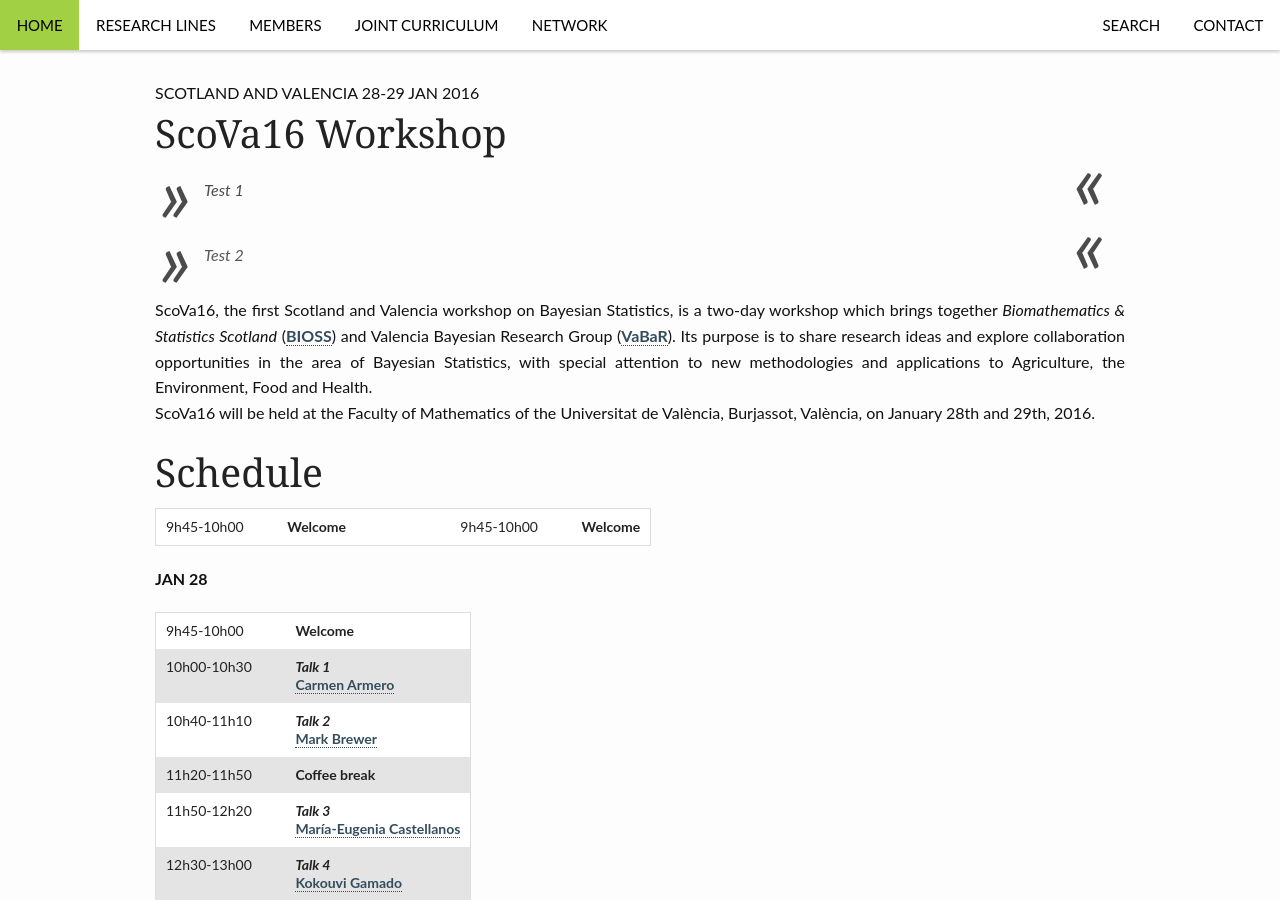
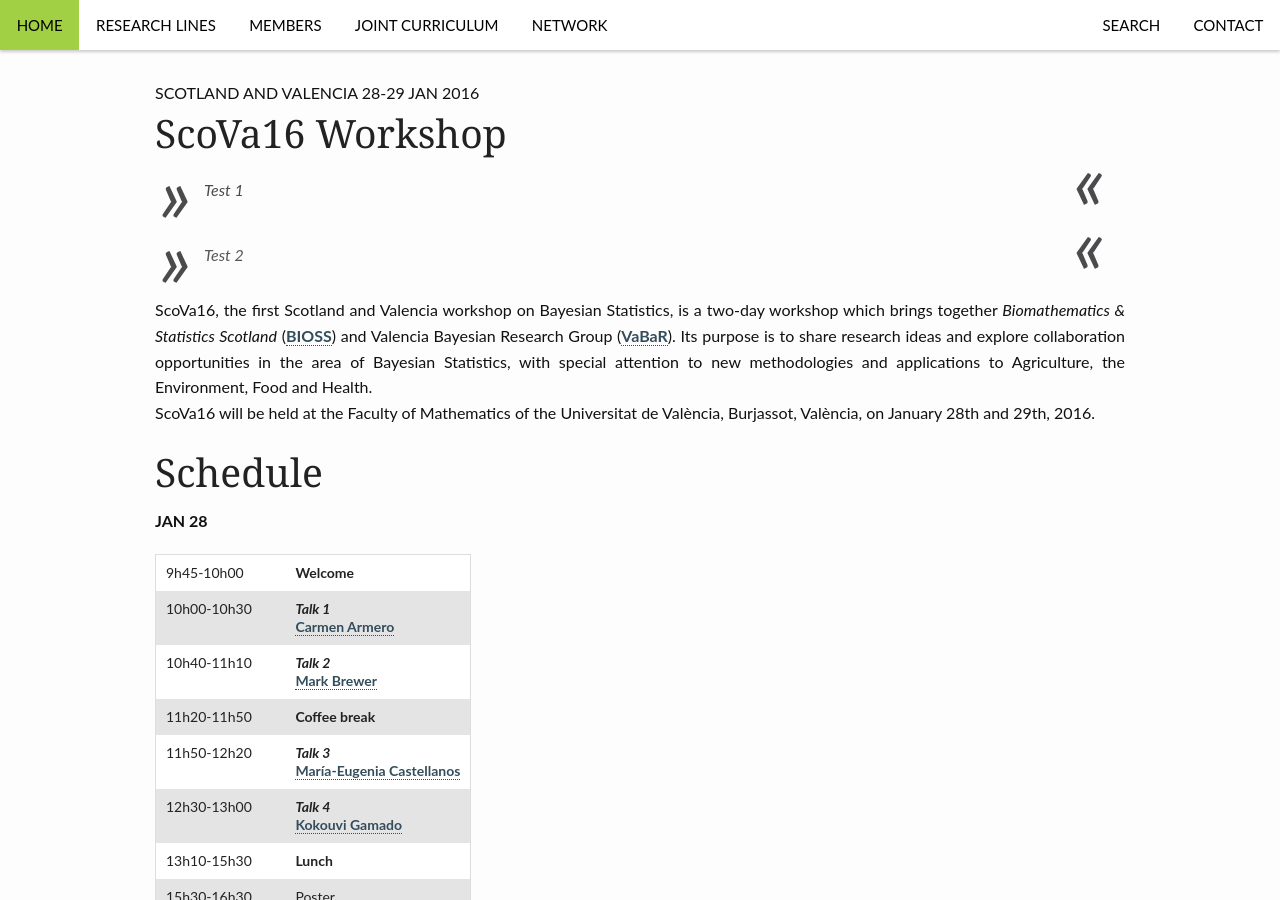
Before and after one commit to VABAR/VABAR.github.io, a Jekyll site: the page built from _posts/events/2015-11-25-ScoVa16.md, in a window 1280 px wide and 900 px high. Built offline with Jekyll 4.4.1, drawn with Linux system fonts in a browser that asks for light colours.

Commit message:
Update 2015-11-25-ScoVa16.md

```diff
--- a/_posts/events/2015-11-25-ScoVa16.md
+++ b/_posts/events/2015-11-25-ScoVa16.md
@@ -17,8 +17,6 @@
 </p>
 
 # Schedule
-
-9h45-10h00  || **Welcome** | | | | | 9h45-10h00  || **Welcome**
 
 **JAN 28**
 
```
